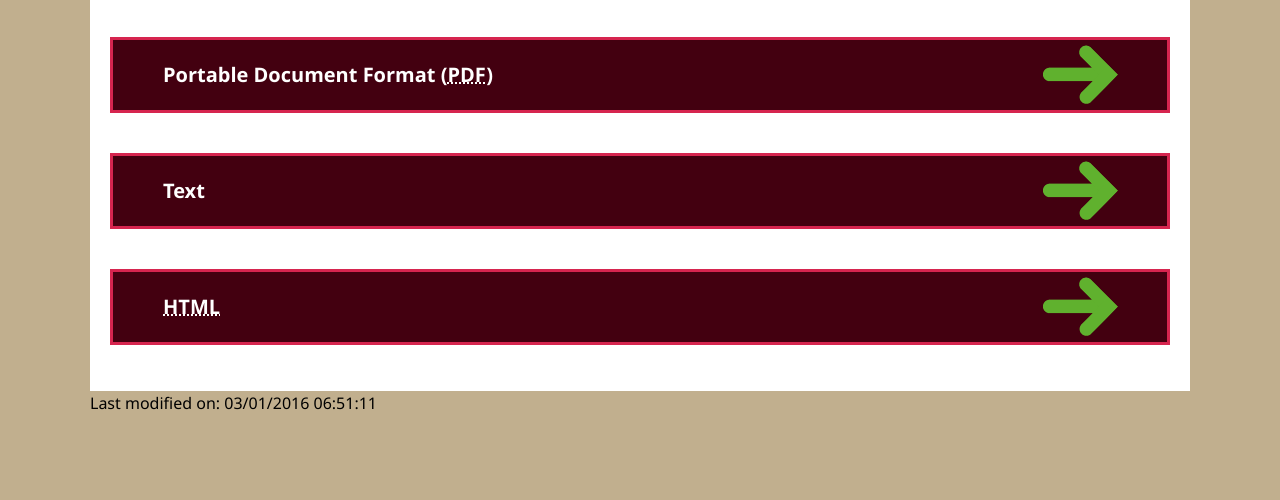
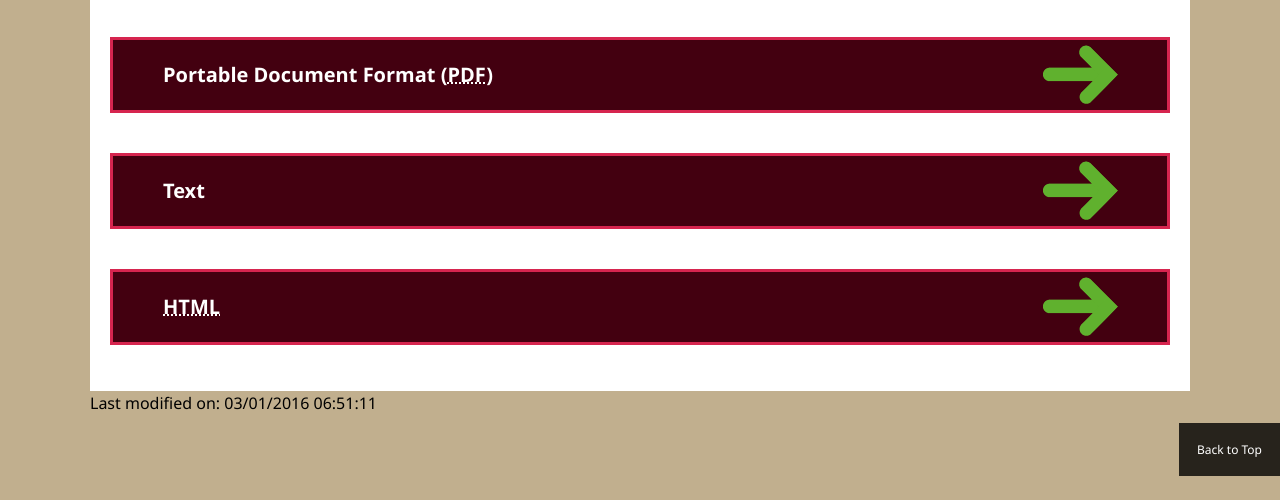
Before and after one commit to smostertdev/smostert_com, a plain HTML site: page resume.html in a window 1280 px wide. Shown: the part 300-800 px from the top of the page. Drawn offline with Linux system fonts and the light colour scheme.

Commit message:
Added a 'back to top' link

```diff
--- a/css/global.css
+++ b/css/global.css
@@ -141,3 +141,20 @@ header a:active {
 footer {
 	background-color: #C1AF8E;
 }
+/* BACK TO TOP START */
+
+.back-to-top:link,
+.back-to-top:visited,
+.back-to-top:active {
+    position: fixed;
+    bottom: 2em;
+    right: 0px;
+    text-decoration: none;
+    color: #FFF;
+    font-size: 12px;
+    padding: 1.5em;
+    display: none;
+    background-color:rgba(0,0,0,0.8);
+}
+
+/* BACK TO TOP END */
--- a/css/mobile.css
+++ b/css/mobile.css
@@ -48,7 +48,6 @@
         border-top: solid 5px #D6254F;
         position: fixed;
         width: 100%;
-        opacity: 0.8;
     }
     #menu ul {
         display: none;
@@ -58,6 +57,7 @@
         float: none;
         line-height: 40px;
         display: block;
+        background-color:rgba(0,0,0,0.8);
     }
     #menu a:hover {
         background-color: #FFF;
--- a/resume.html
+++ b/resume.html
@@ -79,6 +79,9 @@
 		</div>
 		<!-- END HTML -->
 
+		<div class="clear"></div>
+		<a class="back-to-top" href="#" style="display: inline;">Back to Top</a>
+
 	</div>
 	<!-- END CONTENT -->
 
```
Also changed, not shown: contact.html (+2 -0 lines), index.html (+1 -0 lines), projects.html (+1 -0 lines), scripts/scripts.js (added, +22 -0 lines), skills.html (+3 -0 lines), template.html (+3 -0 lines).
